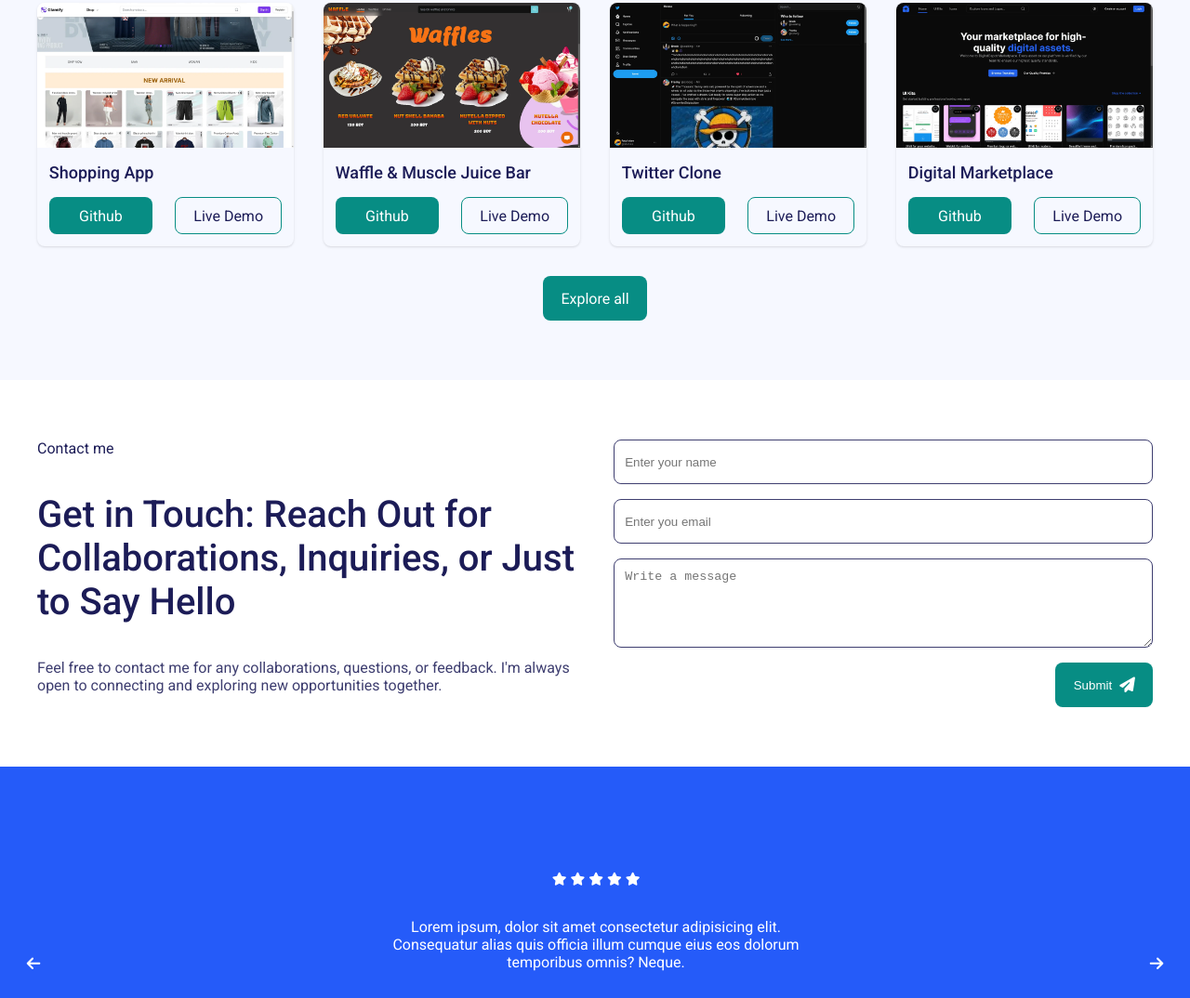
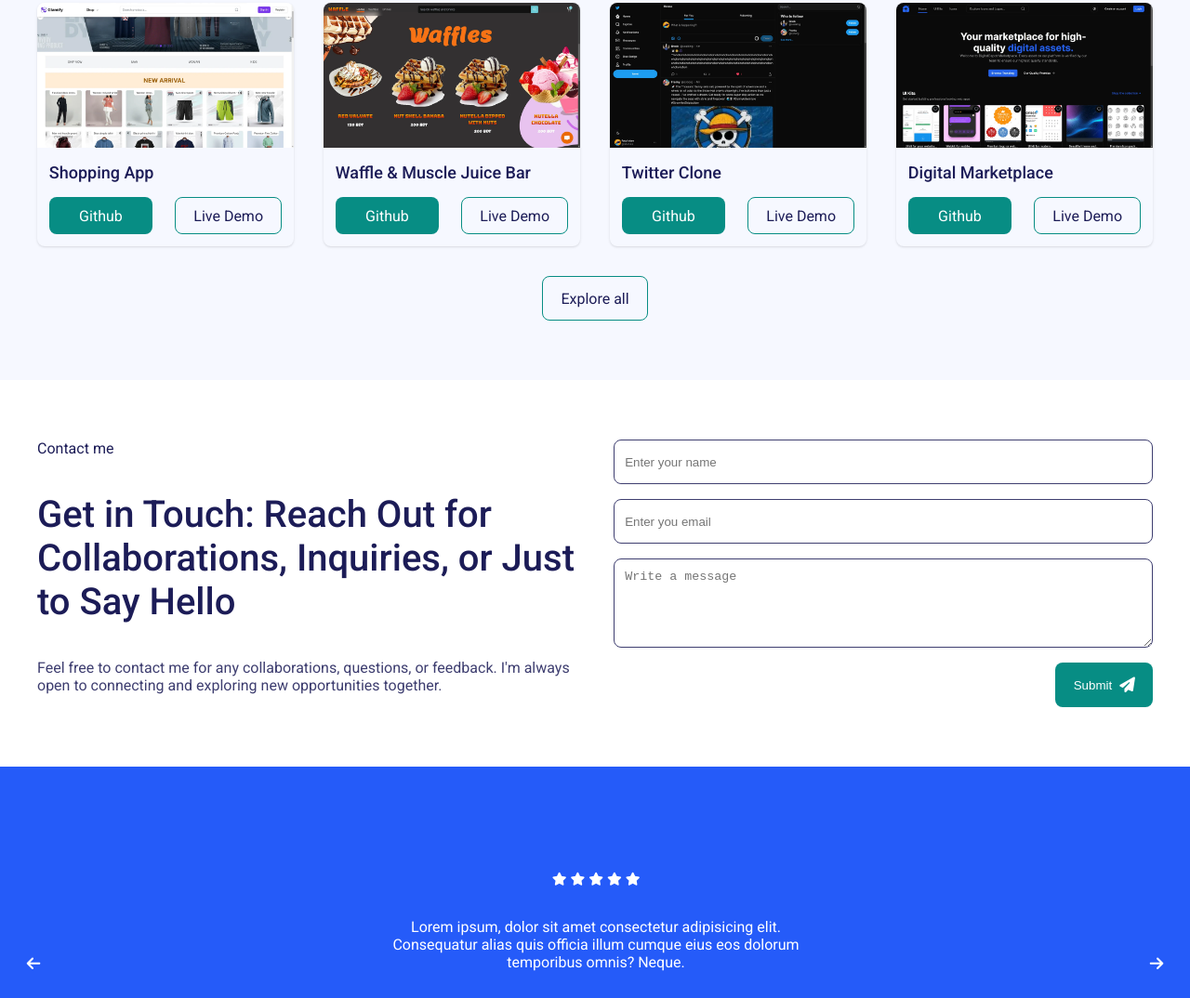
Before and after one commit to ratul544388/ostad-assignment-1, a plain HTML site: page index.html in a window 1280 px wide. Shown: the part 2660-3734 px from the top of the page at 93% size. Drawn offline with nearby package versions, Linux system fonts and the light colour scheme.

Commit message:
explore all project button primary to outline

```diff
--- a/index.html
+++ b/index.html
@@ -335,7 +335,7 @@
             </li>
           </ul>
           <a
-            class="btn explore-all-button"
+            class="btn btn-outline explore-all-button"
             target="_blank"
             href="https://ratulcodes.vercel.app"
           >
```
